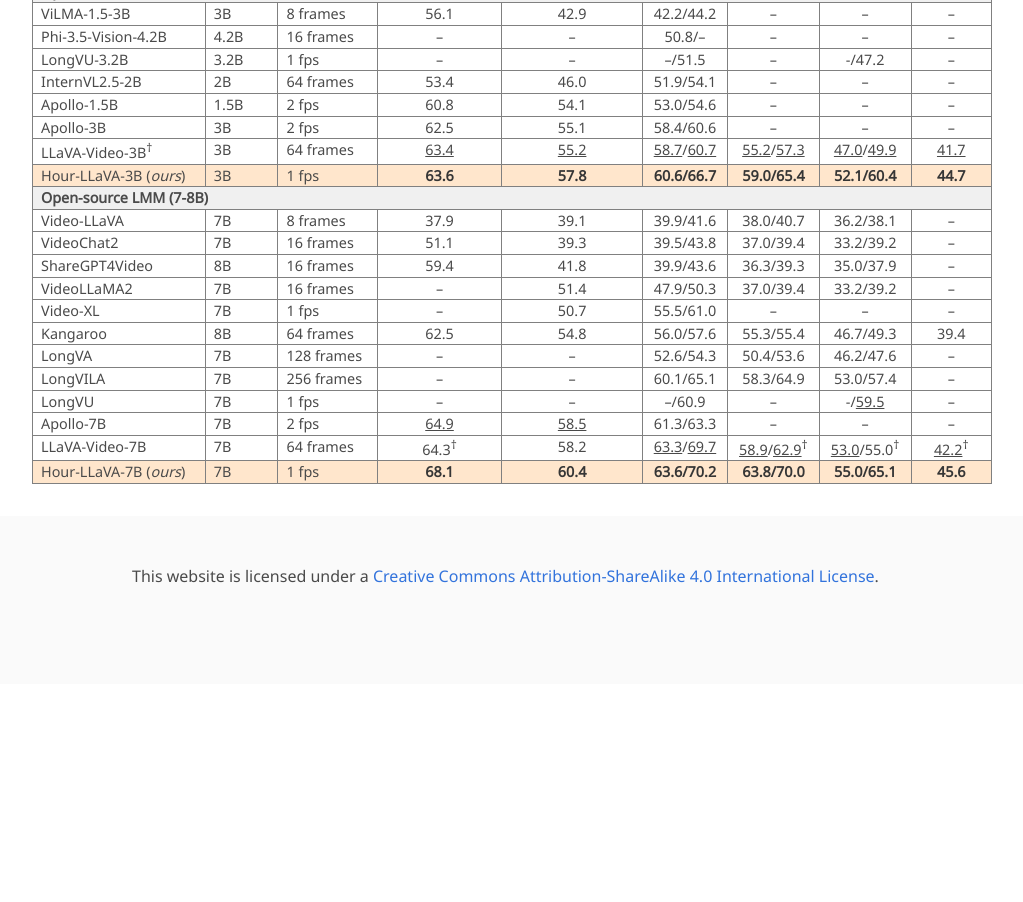
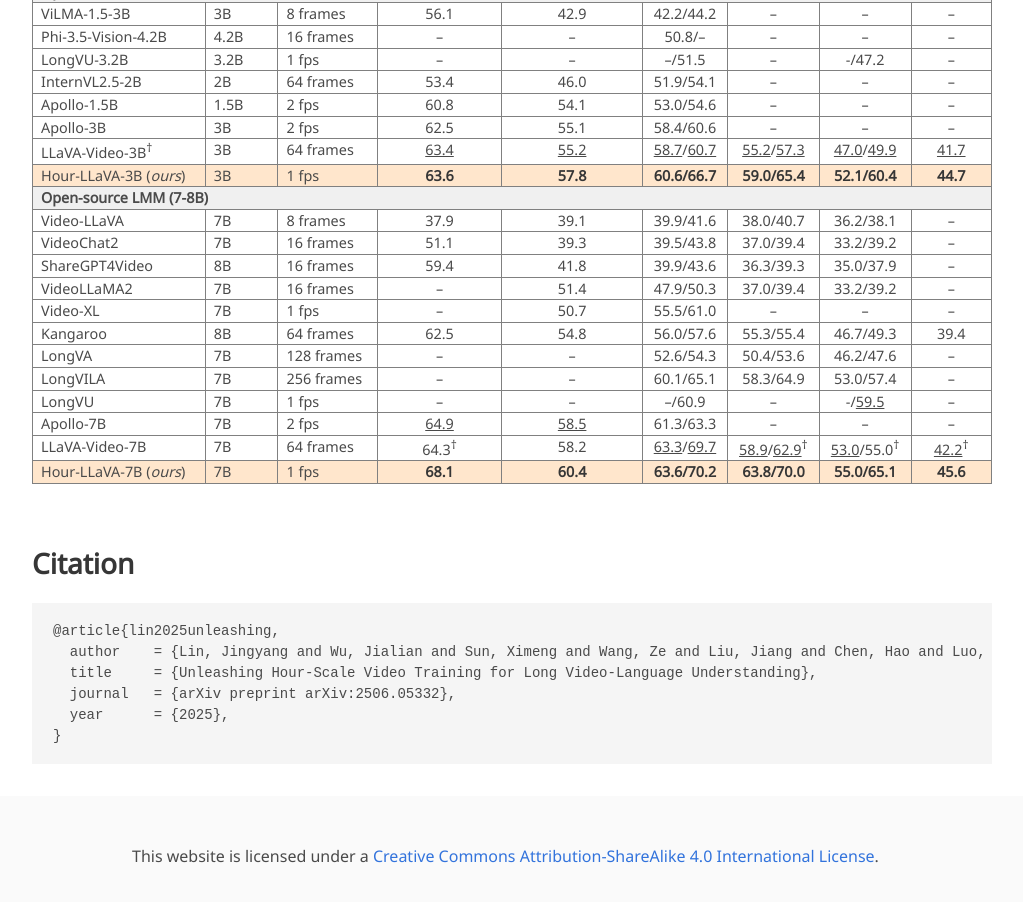
Before and after one commit to videomarathon/videomarathon.github.io, a plain HTML site: page index.html in a window 1280 px wide. Shown: the part 3224-4126 px from the top of the page, without its empty margins (128-1151 px from the left). Before the commit the page ends 3908 px from the top, so only its background shows below. Drawn offline with nearby package versions, Linux system fonts and the light colour scheme; some icons are missing; a web font is replaced by a local one.

Commit message:
initial commit

```diff
--- a/index.html
+++ b/index.html
@@ -658,17 +658,17 @@
 </section>
 
 
-<!-- <section class="section" id="BibTeX">
+<section class="section" id="BibTeX">
   <div class="container is-max-desktop content">
     <h2 class="title">Citation</h2>
-    <pre><code>@article{lin2025videomarathon,
+    <pre><code>@article{lin2025unleashing,
   author    = {Lin, Jingyang and Wu, Jialian and Sun, Ximeng and Wang, Ze and Liu, Jiang and Chen, Hao and Luo, Jiebo and Liu, Zicheng and Barsoum, Emad},
   title     = {Unleashing Hour-Scale Video Training for Long Video-Language Understanding},
-  journal   = {arXiv preprint arXiv:xxxx.xxxxx},
+  journal   = {arXiv preprint arXiv:2506.05332},
   year      = {2025},
 }</code></pre>
   </div>
-</section> -->
+</section>
 
 
 <footer class="footer">
```
